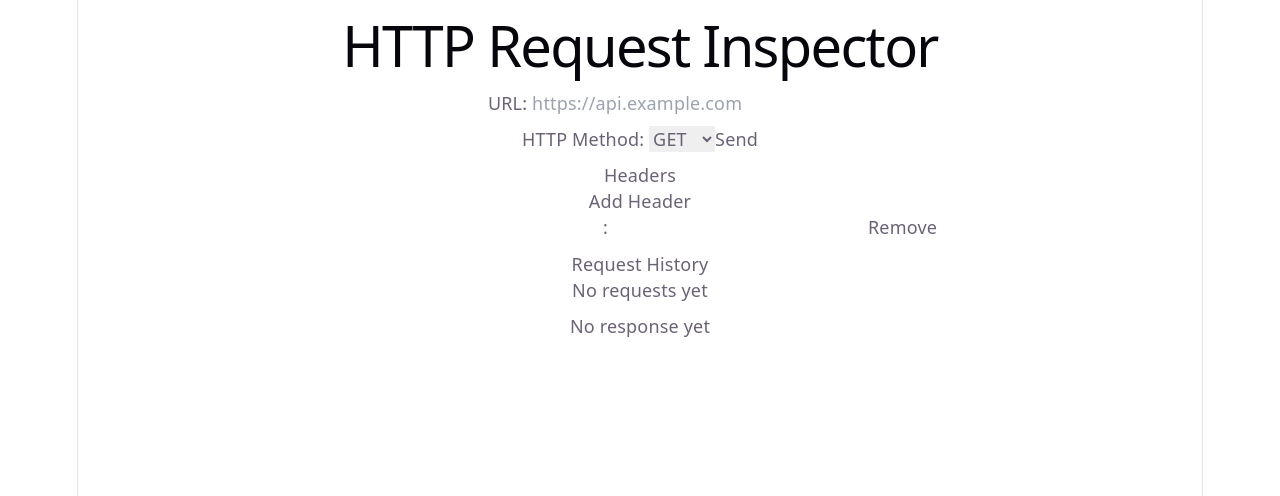
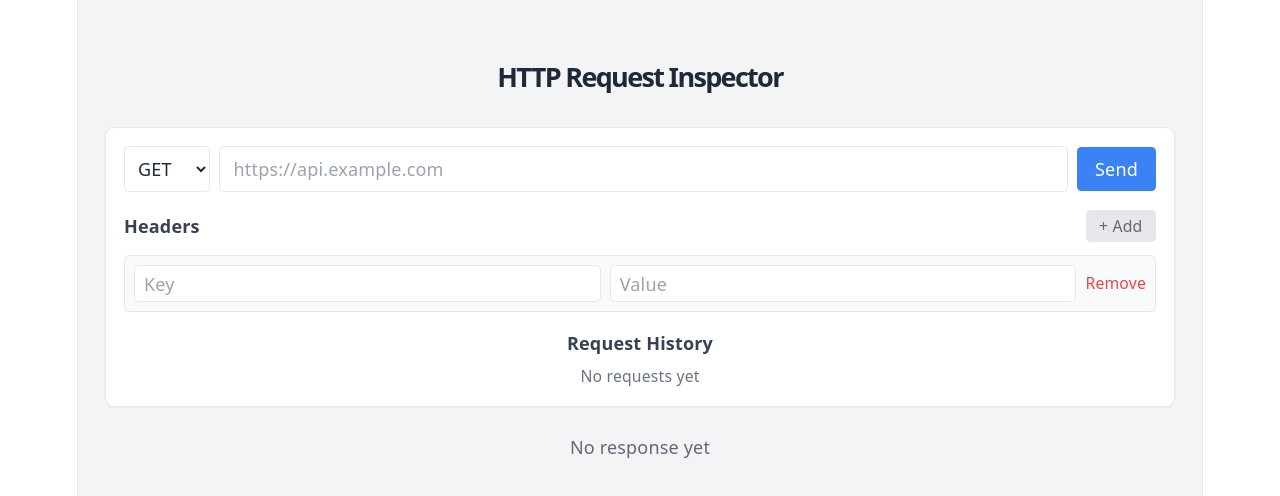
Before and after one commit to LextinBailey/http-request-inspector, a React app in the folder frontend/: page / in a window 1280 px wide. Shown: the top 496 px of the page. Built offline with nearby package versions, Linux system fonts and the light colour scheme; the HTML template or start-up script is replaced by a standard one.

Commit message:
Improved UI (RequestForm and ResponseViewer)

```diff
--- a/frontend/src/App.jsx
+++ b/frontend/src/App.jsx
@@ -13,7 +13,6 @@ function App() {
   const [error, setError] = useState(null);
   const [history, setHistory] = useState([]);
   const [selectedHistory, setSelectedHistory] = useState(null);
-  const [showHeaders, setShowHeaders] = useState(false);
   const [headers, setHeaders] = useState([
     { key: "", value: "" },
   ]);
@@ -148,14 +147,12 @@ function App() {
   }
 
   return (
-    <div style={{
-      display: "flex",
-      flexDirection: "column",
-      height: "100vh"
-    }}>
-      <h1 style={{ flexShrink: 0 }}>HTTP Request Inspector</h1>
+    <div className="min-h-screen bg-gray-100 p-6">
+      <div className="max-w-5xl mx-auto space-y-6">
+        <h1 className="text-2xl font-bold text-gray-800">
+          HTTP Request Inspector
+        </h1>
 
-      <div style={{ flexShrink: 0 }}>
         <RequestForm
           url={url}
           setUrl={handleUrlChange}
@@ -172,15 +169,11 @@ function App() {
           body={body}
           setBody={setBody}
         />
-      </div>
 
-      <div style={{ flex: 1, minHeight: 0 }}>
         <ResponseViewer
           response={response}
           loading={loading}
           error={error}
-          showHeaders={showHeaders}
-          setShowHeaders={setShowHeaders}
         />
       </div>
     </div>
--- a/frontend/src/components/RequestForm.jsx
+++ b/frontend/src/components/RequestForm.jsx
@@ -1,20 +1,10 @@
 function RequestForm({ url, setUrl, method, setMethod, onSend, history, onSelectHistory, selectedHistory, headers, onHeaderChange, onAddHeader,
     onRemoveHeader, body, setBody }) {
     return (
-        <div>
-            <div style={{ marginBottom: "10px" }}>
-                <label>URL: </label>
-                <input
-                    placeholder="https://api.example.com"
-                    value={url}
-                    onChange={(e) => setUrl(e.target.value)}
-                />
-            </div>
-
-            <div style={{ marginBottom: "10px" }}>
-                <label>HTTP Method: </label>
-
+        <div className="bg-white border rounded-lg shadow-sm p-4 space-y-4">
+            <div className="flex gap-2 items-center">
                 <select
+                    className="border rounded px-2 py-2 bg-white text-gray-800"
                     value={method}
                     onChange={(e) => setMethod(e.target.value)}
                 >
@@ -22,72 +12,104 @@ function RequestForm({ url, setUrl, method, setMethod, onSend, history, onSelect
                     <option value="POST">POST</option>
                 </select>
 
-                <button onClick={onSend}>Send</button>
+                <input
+                    className="flex-1 border rounded px-3 py-2 bg-white text-gray-800 focus:outline-none focus:ring-2 focus:ring-blue-400"
+                    placeholder="https://api.example.com"
+                    value={url}
+                    onChange={(e) => setUrl(e.target.value)}
+                />
+
+                <button
+                    className="bg-blue-500 text-white px-4 py-2 rounded hover:bg-blue-600"
+                    onClick={onSend}>
+                        Send
+                </button>
             </div>
 
-            <div style={{ marginBottom: "10px" }}>
-                <h3>Headers</h3>
+            <div className="space-y-3">
+                <div className="flex justify-between items-center">
+                    <h3 className="font-semibold text-gray-700">Headers</h3>
+                    <button
+                        className="text-sm bg-gray-200 px-3 py-1 rounded hover:bg-gray-300"
+                        onClick={onAddHeader}
+                    >
+                        + Add
+                    </button>
+                </div>
 
-                <button onClick={onAddHeader}>Add Header</button>
-
+                <div className="max-h-40 overflow-y-auto space-y-2 border rounded p-2 bg-gray-50">
                     {headers.map((header, index) => (
-                    <div key={index}>
+                        <div key={index} className="flex gap-2 items-center">
                             <input
+                                className="flex-1 border rounded px-2 py-1 bg-white text-gray-800"
+                                placeholder="Key"
                                 value={header.key}
                                 onChange={(e) => onHeaderChange(index, "key", e.target.value)}
                             />
-                        :
+
                             <input
+                                className="flex-1 border rounded px-2 py-1 bg-white text-gray-800"
+                                placeholder="Value"
                                 value={header.value}
                                 onChange={(e) => onHeaderChange(index, "value", e.target.value)}
                             />
-                        <button onClick={() => onRemoveHeader(index)}>Remove</button>
+
+                            <button
+                                className="text-red-500 hover:text-red-700 text-sm"
+                                onClick={() => onRemoveHeader(index)}
+                            >
+                                Remove
+                            </button>
                         </div>
                     ))}
                 </div>
 
+            </div>
+
             {method === "POST" && (
                 <textarea
+                    className="w-full border rounded px-3 py-2 bg-white text-gray-800 resize-y h-32"
                     value={body}
                     onChange={(e) => setBody(e.target.value)}
-                    style={{ resize: "vertical", width: "500px", height: "100px" }}>
+                    placeholder="Request body (JSON, etc.)"
+                >
                 </textarea>
             )}
 
-            <div style={{ marginBottom: "10px" }}>
-                <h3>Request History</h3>
+            <div className="space-y-2">
+                <h3 className="font-semibold text-gray-700">Request History</h3>
 
                 {history.length === 0 ? (
-                    <p>No requests yet</p>
+                    <p className="text-sm text-gray-500">No requests yet</p>
                 ) : (
-                    history.map((item) => (
+                    <div className="max-h-40 overflow-y-auto border rounded bg-gray-50">
+                        {history.map((item) => (
                             <div
                                 key={item.timestamp}
                                 onClick={() => onSelectHistory(item)}
-                            className={`history-item ${selectedHistory === item.timestamp ? "active" : ""}`}
-                            style={{
-                                borderBottom: "1px solid #ccc",
-                                padding: "5px 0",
-                                display: "flex",
-                                gap: "8px"
-                            }}>
-                            <span style={{ fontWeight: "bold", flexShrink: 0 }}>
+                                className={`flex items-center gap-2 px-3 py-2 text-sm cursor-pointer border-b last:border-b-0
+                                    ${selectedHistory === item.timestamp ? "bg-blue-100" : "hover:bg-gray-100"}`}
+                                >
+                                <span className="font-semibold text-gray-700 w-12">
                                     {item.method}
                                 </span>
-                            <span style={{
-                                overflow: "hidden",
-                                textOverflow: "ellipsis",
-                                whiteSpace: "nowrap",
-                                flex: 1
-                            }}>{item.url}</span>
-                            <span style={{ marginLeft: "8px", color: "#666", color: item.status >= 200 && item.status < 300 ? "green" : "red" }}>
+
+                                <span className="flex-1 truncate text-gray-600">
+                                    {item.url}
+                                </span>
+
+                                <span className={`font-medium &{
+                                    item.status >= 200 && item.status < 300 ? "text-green-600" : "text-red-600
+                                }`}>
                                     {item.status}
                                 </span>
-                            <span>
+
+                                <span className="text-gray-500">
                                     • {item.time}ms
                                 </span>
                             </div>
-                    ))
+                        ))}
+                    </div>
                 )}
             </div>
         </div>
--- a/frontend/src/components/ResponseViewer.jsx
+++ b/frontend/src/components/ResponseViewer.jsx
@@ -1,4 +1,4 @@
-function ResponseViewer({ response, loading, error, showHeaders, setShowHeaders }) {
+function ResponseViewer({ response, loading, error }) {
     if (loading) {
         return <div>Sending request...</div>;
     }
@@ -23,62 +23,32 @@ function ResponseViewer({ response, loading, error, showHeaders, setShowHeaders
     const isSuccess = response.status >= 200 && response.status < 300;
 
    return (
-    <div style={{
-        marginTop: "20px",
-        display: "flex",
-        flexDirection: "column",
-        maxHeight: "70vh"
-    }}>
-        <div style={{ flexShrink: 0 }}>
-            <div>
-                <strong>Time:</strong> {response.time} ms
+    <div className="bg-white border rounded-lg shadow-sm p-4 space-y-4">
+        <div className="flex justify-between items-center">
+            <div className="text-sm text-gray-600">
+                {response.time} ms
             </div>
 
-            <div style={{ marginTop: "10px" }}>
-                <strong>Status:</strong>{" "}
-                <span style={{ color: isSuccess ? "green" : "red" }}>
-                    {response.status}
-                </span>
-            </div>
-
-            <div style={{ marginTop: "10px" }}>
-                <button onClick={() => setShowHeaders(prev => !prev)}>
-                    {showHeaders ? "Hide Headers" : "Show Headers"}
-                </button>
-
-                {showHeaders && (
-                    <div style={{
-                        maxHeight: "150px",
-                        overflowY: "auto",
-                        marginTop: "5px",
-                        border: "1px solid #ccc",
-                        padding: "5px"
-                    }}>
-                        {response.headers && Object.entries(response.headers).map(([key, value]) => (
-                            <div key={key}>
-                                <strong>{key}:</strong>{" "}
-                                <pre style={{
-                                    margin: 0,
-                                    whiteSpace: "pre-wrap",
-                                    wordBreak: "break-word"
-                                }}>
-                                    {value}
-                                </pre>
-                            </div>
-                        ))}
-                    </div>
-                )}
+            <div className={`font-semibold ${isSuccess ? "text-green-600" : "text-red-600"}`}>
+                    {response.status} {isSuccess ? "OK" : ""}
             </div>
         </div>
 
+        <div>
+            <h4 className="font-semibold text-gray-700">Headers</h4>
+            <div className="space-y-1 max-h-40 overflow-y-auto border rounded p-2 bg-gray-50">
+                {response.headers && Object.entries(response.headers).map(([key, value]) => (
+                    <div key={key} className="text-sm">
+                        <span className="font-medium text-gray-700">{key}:</span>{" "}
+                        <span className="text-gray-600 break-all">{value}</span>
+                    </div>
+                ))}
+            </div>
+        </div>
 
-        <div style={{ flex: 1, overflowY: "auto", marginTop: "10px" }}>
-            <strong>Body:</strong>
-            <pre style={{
-                whiteSpace: "pre-wrap",
-                wordBreak: "break-word",
-                margin: 0
-            }}>
+        <div>
+            <h4 className="font-semibold text-gray-700">Body</h4>
+            <pre className="text-sm bg-gray-900 text-green-200 p-3 rounded overflow-auto max-h-64 leading-relaxed">
                 {formattedBody}
             </pre>
         </div>
```
Also changed, not shown: 1 other file (tests, documents, lock files or other folders). Lines whose indentation alone changed are shown as unchanged.
